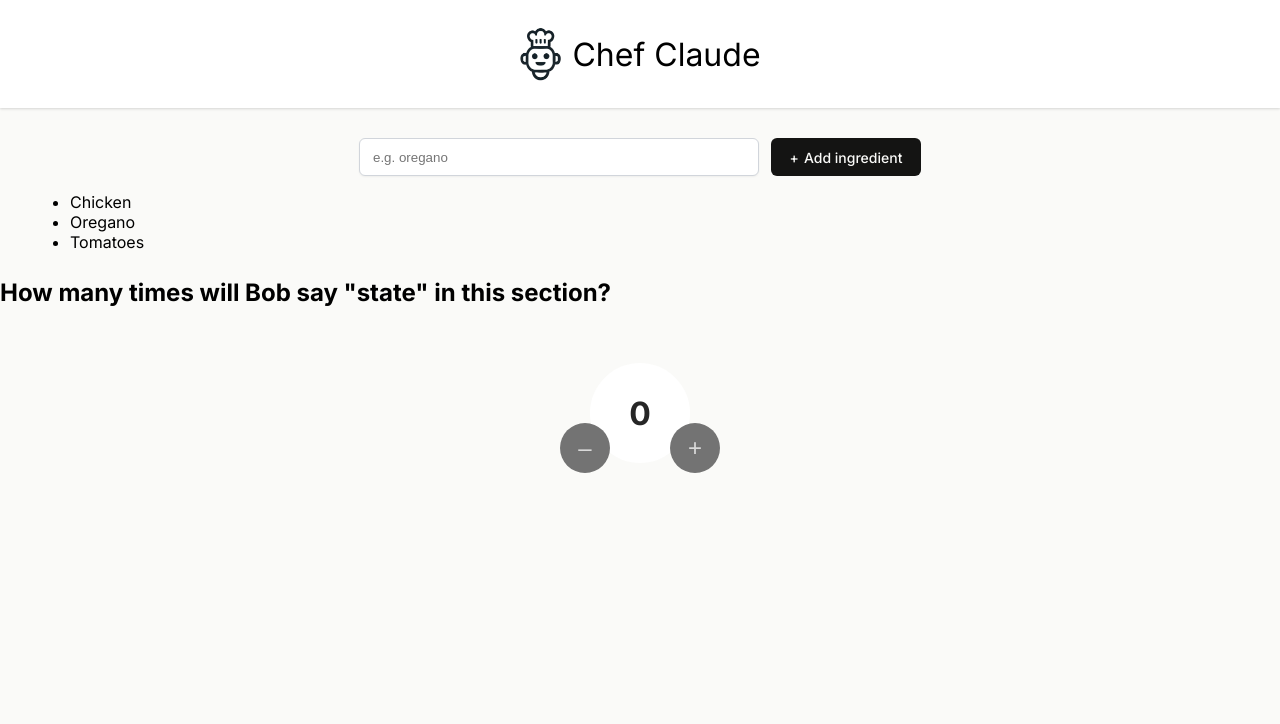
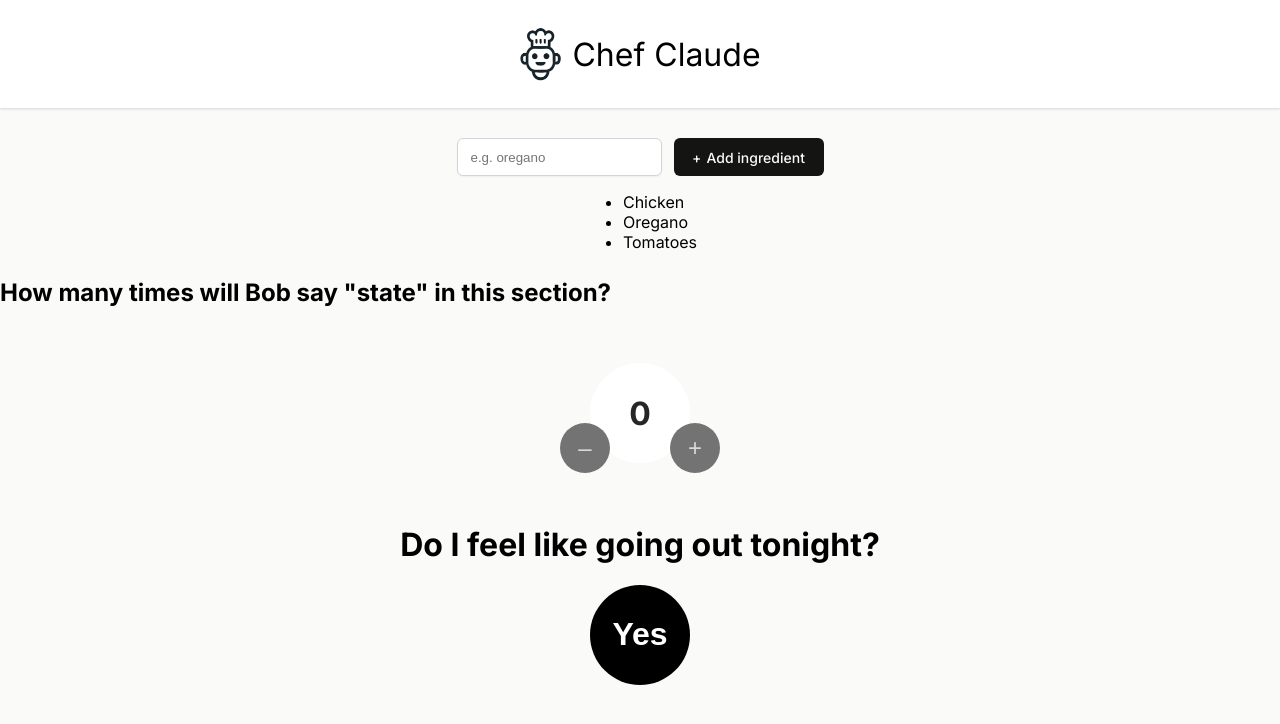
Before and after one commit to AshfakAhmath/chef-claude, a React (Vite) app: page / in a window 1280 px wide. Shown: the top 724 px of the page. Built offline with nearby package versions, Linux system fonts and the light colour scheme.

Commit message:
feat: enhance Practice component with state management and styling for user interaction

```diff
--- a/src/Components/Practice.jsx
+++ b/src/Components/Practice.jsx
@@ -1,26 +1,53 @@
 import React from "react";
 
-function Practice(){
+function Practice() {
   const [count, setCount] = React.useState(0);
 
-    function handleMinus(){
-        setCount(prevCount => prevCount - 1);
+  const [isGoingOut, setIsGoingOut] = React.useState("Yes");
+console.log(isGoingOut);
+  function handleClick() {
+    setIsGoingOut((prevValue) => (prevValue ? "No" : "Yes"));
   }
 
-    function handlePlus(){
-        setCount(prevCount => prevCount + 1);
+  function handleMinus() {
+    setCount((prevCount) => prevCount - 1);
+  }
+
+  function handlePlus() {
+    setCount((prevCount) => prevCount + 1);
   }
 
   return (
+    <>
       <div className="container">
         <h1>How many times will Bob say "state" in this section?</h1>
         <div className="counter">
-                <button onClick={handleMinus} className="minus" aria-label="Decrease count">–</button>
+          <button
+            onClick={handleMinus}
+            className="minus"
+            aria-label="Decrease count"
+          >
+            –
+          </button>
           <h2 className="count">{count}</h2>
-                <button onClick={handlePlus} className="plus" aria-label="Increase count">+</button>
+          <button
+            onClick={handlePlus}
+            className="plus"
+            aria-label="Increase count"
+          >
+            +
+          </button>
         </div>
       </div>
-    )
+
+      <main>
+        <h1 className="title">Do I feel like going out tonight?</h1>
+        <button onClick={handleClick} className="value">
+          {isGoingOut}
+        </button>
+      </main>
+    </>
+  );
 }
 
-export default Practice
+export default Practice;
--- a/src/index.css
+++ b/src/index.css
@@ -125,3 +125,28 @@ main {
     margin-right: -20px;
     z-index: 1;
 }
+
+main {
+    display: flex;
+    flex-direction: column;
+    align-items: center;
+}
+
+main > .title {
+    text-align: center;
+}
+
+main > .value {
+    background-color: black;
+    border: none;
+    border-radius: 50%;
+    height: 100px;
+    width: 100px;
+    display: flex;
+    justify-content: center;
+    align-items: center;
+    color: white;
+    font-size: 2rem;
+    font-weight: bold;
+    cursor: pointer;
+}
```
Lines whose indentation alone changed are shown as unchanged.
